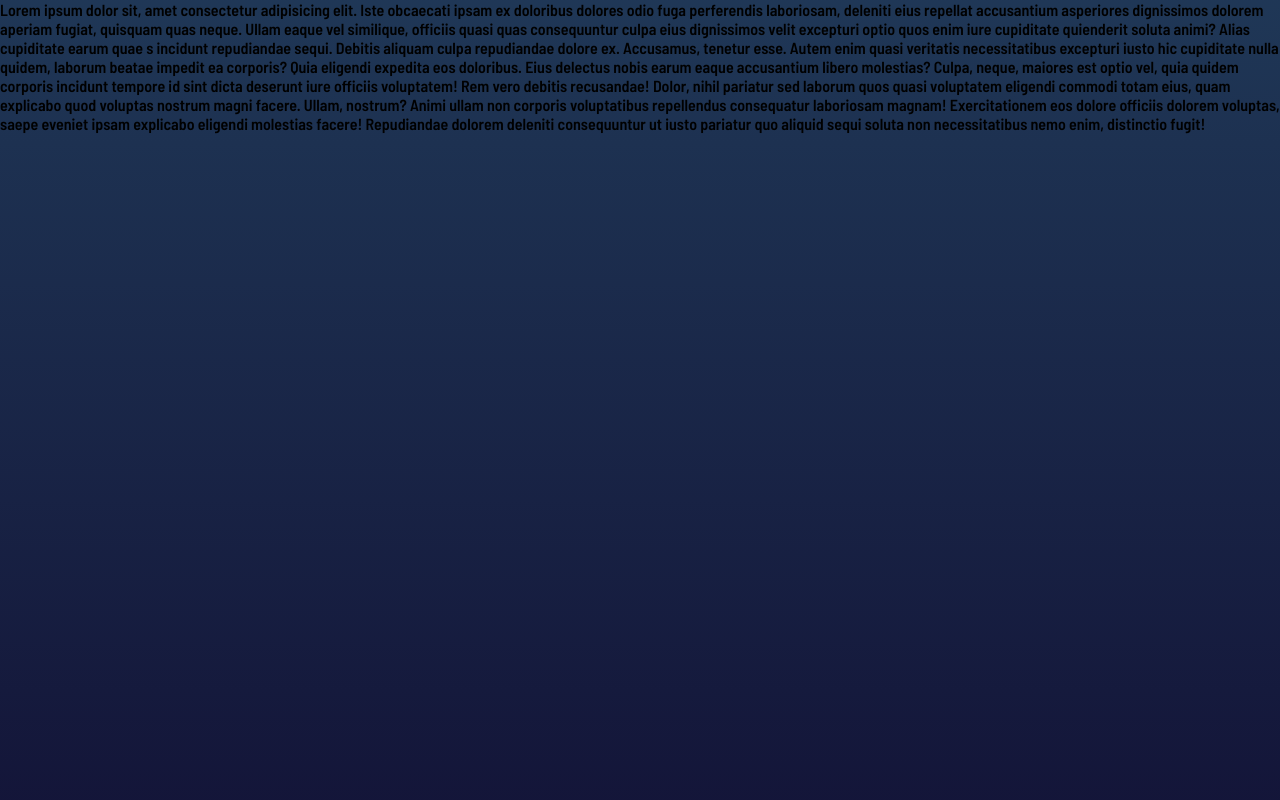
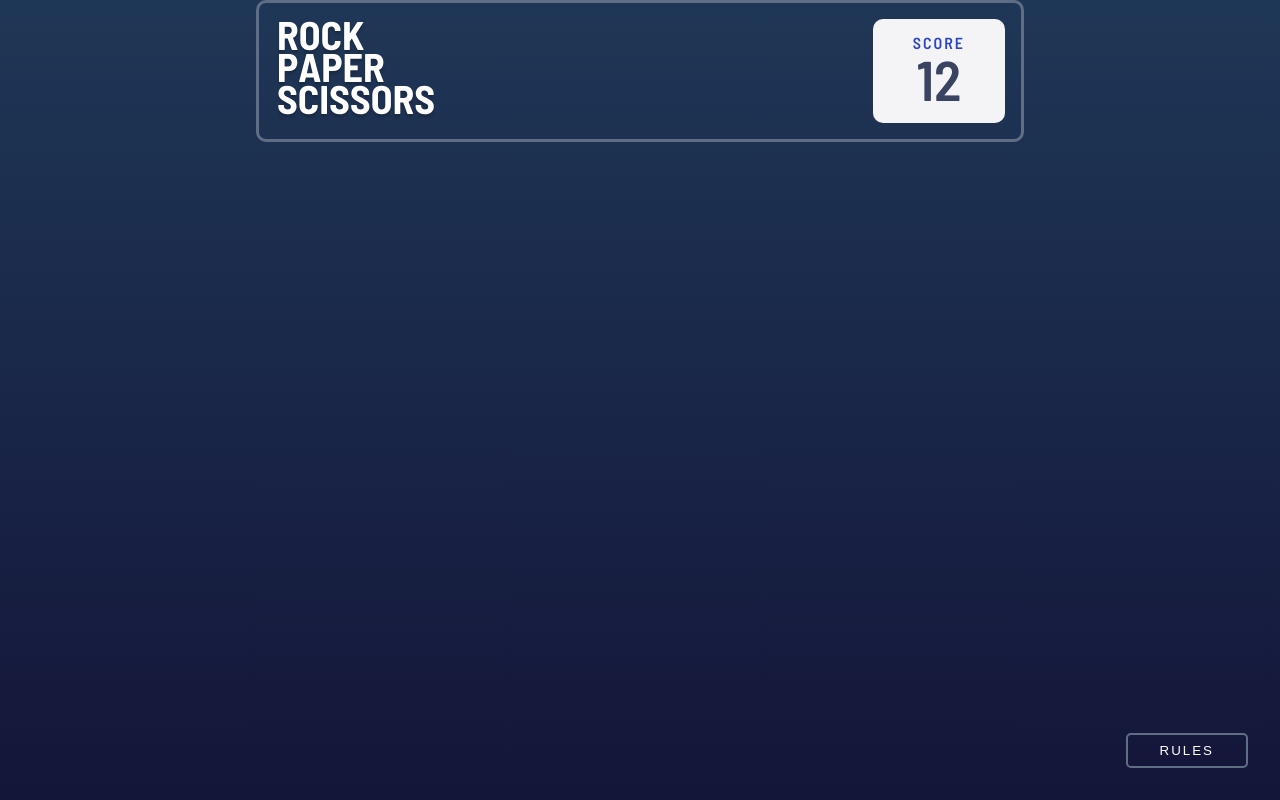
Before and after one commit to kcde/rps, a plain HTML site: page index.html in a window 1280 px wide. Drawn offline with Linux system fonts and the light colour scheme.

Commit message:
added logo and scoreboard

```diff
--- /dev/null
+++ b/css/reset.css
@@ -0,0 +1,48 @@
+/* http://meyerweb.com/eric/tools/css/reset/
+   v2.0 | 20110126
+   License: none (public domain)
+*/
+
+html, body, div, span, applet, object, iframe,
+h1, h2, h3, h4, h5, h6, p, blockquote, pre,
+a, abbr, acronym, address, big, cite, code,
+del, dfn, em, img, ins, kbd, q, s, samp,
+small, strike, strong, sub, sup, tt, var,
+b, u, i, center,
+dl, dt, dd, ol, ul, li,
+fieldset, form, label, legend,
+table, caption, tbody, tfoot, thead, tr, th, td,
+article, aside, canvas, details, embed,
+figure, figcaption, footer, header, hgroup,
+menu, nav, output, ruby, section, summary,
+time, mark, audio, video {
+	margin: 0;
+	padding: 0;
+	border: 0;
+	font-size: 100%;
+	font: inherit;
+	vertical-align: baseline;
+}
+/* HTML5 display-role reset for older browsers */
+article, aside, details, figcaption, figure,
+footer, header, hgroup, menu, nav, section {
+	display: block;
+}
+body {
+	line-height: 1;
+}
+ol, ul {
+	list-style: none;
+}
+blockquote, q {
+	quotes: none;
+}
+blockquote:before, blockquote:after,
+q:before, q:after {
+	content: '';
+	content: none;
+}
+table {
+	border-collapse: collapse;
+	border-spacing: 0;
+}
--- /dev/null
+++ b/css/style.css
@@ -0,0 +1,175 @@
+@import url('https://fonts.googleapis.com/css2?family=Barlow+Semi+Condensed:ital,wght@0,600;1,700&display=swap');
+*,
+*::after,
+*::before {
+    margin: 0;
+    padding: 0;
+    box-sizing: border-box;
+}
+
+:root {
+    --scissors-bg: linear-gradient(to right, hsl(39, 89%, 49%), hsl(40, 84%, 53%));
+    --paper-bg: linear-gradient(to right, hsl(230, 89%, 62%), hsl(230, 89%, 65%));
+    --rock-bg: linear-gradient(to right, hsl(349, 71%, 52%), hsl(349, 70%, 56%));
+    --dark-text: hsl(229, 25%, 31%);
+    --score-text: hsl(229, 64%, 46%);
+    --header-outline: hsl(217, 16%, 45%);
+    --radial-bg: radial-gradient(hsl(214, 47%, 23%), hsl(237, 49%, 15%));
+}
+
+body {
+    font-family: 'Barlow Semi Condensed', sans-serif;
+    background: linear-gradient(to bottom, hsl(214, 47%, 23%), hsl(237, 49%, 15%));
+    height: 100vh;
+    color: white;
+    position: relative;
+    z-index: -1;
+}
+
+header {
+    border: 3px solid var(--header-outline);
+    padding: 1rem;
+    display: flex;
+    justify-content: space-between;
+    align-items: center;
+    width: 80%;
+    margin: 0 auto;
+    border-radius: 10px;
+    max-width: 768px;
+}
+
+img {
+    width: 100%;
+}
+
+.btn {
+    border: none;
+    background: none;
+}
+
+.rules-btn {
+    color: white;
+    text-transform: uppercase;
+    border: 2px solid var(--header-outline);
+    padding: 0.5rem 2rem;
+    border-radius: 5px;
+    position: absolute;
+    bottom: 4rem;
+    left: 50%;
+    transform: translateX(-50%);
+    letter-spacing: 2px;
+}
+
+body .display-none {
+    display: none;
+}
+
+.overlay {
+    position: absolute;
+    width: 100%;
+    height: 100%;
+    background: rgba(59, 67, 99);
+    z-index: 2;
+    color: var(--dark-text);
+}
+
+.rules {
+    width: 100%;
+    height: 100%;
+    background: hsl(240, 9%, 96%);
+    display: flex;
+    flex-direction: column;
+    align-items: center;
+    justify-content: center;
+    position: relative;
+}
+
+.rules-head {
+    text-transform: uppercase;
+
+    font-weight: 600;
+    font-size: 2rem;
+    text-align: center;
+}
+
+.rules-header {
+    margin-bottom: 8rem;
+}
+.close-rules {
+    color: var(--header-outline);
+    font-size: 2rem;
+    position: absolute;
+    bottom: 1rem;
+    left: 50%;
+    transform: translateY(-50%);
+}
+.logo img {
+    width: 60%;
+}
+.score {
+    background-color: hsl(240, 9%, 96%);
+    display: flex;
+    flex-direction: column;
+    align-items: center;
+    padding: 10px 1rem;
+    border-radius: 10px;
+}
+
+.score-text {
+    color: var(--score-text);
+    text-transform: uppercase;
+    letter-spacing: 2px;
+    font-size: 14px;
+}
+.score-number {
+    color: var(--dark-text);
+    font-size: 2rem;
+    font-weight: 700;
+}
+
+@media (min-width: 768px) {
+    .overlay {
+        display: grid;
+        place-items: center;
+        background: rgba(39, 44, 63, 0.61);
+    }
+    .rules {
+        width: 450px;
+        height: 450px;
+        margin: 0 auto;
+        border-radius: 10px;
+    }
+
+    .rules-header {
+        margin-bottom: 2rem;
+        text-align: left;
+        display: flex;
+        align-items: center;
+        justify-content: space-between;
+    }
+
+    .close-rules {
+        position: initial;
+        transform: none;
+    }
+
+    .logo img {
+        width: 100%;
+    }
+    .score {
+        padding: 1rem 2.5rem;
+        border-radius: 10px;
+    }
+    .score-text {
+        font-size: 1rem;
+    }
+    .score-number {
+        font-size: 3.5rem;
+    }
+    .rules-btn {
+        transform: none;
+        left: initial;
+        right: 2rem;
+        bottom: 2rem;
+    }
+}
--- a/index.html
+++ b/index.html
@@ -3,25 +3,45 @@
     <head>
         <meta charset="UTF-8" />
         <meta name="viewport" content="width=device-width, initial-scale=1.0" />
-        <link rel="stylesheet" href="./style.css" />
+        <link
+            rel="stylesheet"
+            href="https://cdnjs.cloudflare.com/ajax/libs/font-awesome/5.15.1/css/all.min.css"
+        />
+        <link rel="stylesheet" href="./css/reset.css" />
+        <link rel="stylesheet" href="./css/style.css" />
+
         <title>Document</title>
     </head>
-    <body>
-        Lorem ipsum dolor sit, amet consectetur adipisicing elit. Iste obcaecati ipsam ex doloribus
-        dolores odio fuga perferendis laboriosam, deleniti eius repellat accusantium asperiores
-        dignissimos dolorem aperiam fugiat, quisquam quas neque. Ullam eaque vel similique, officiis
-        quasi quas consequuntur culpa eius dignissimos velit excepturi optio quos enim iure
-        cupiditate quienderit soluta animi? Alias cupiditate earum quae s incidunt repudiandae
-        sequi. Debitis aliquam culpa repudiandae dolore ex. Accusamus, tenetur esse. Autem enim
-        quasi veritatis necessitatibus excepturi iusto hic cupiditate nulla quidem, laborum beatae
-        impedit ea corporis? Quia eligendi expedita eos doloribus. Eius delectus nobis earum eaque
-        accusantium libero molestias? Culpa, neque, maiores est optio vel, quia quidem corporis
-        incidunt tempore id sint dicta deserunt iure officiis voluptatem! Rem vero debitis
-        recusandae! Dolor, nihil pariatur sed laborum quos quasi voluptatem eligendi commodi totam
-        eius, quam explicabo quod voluptas nostrum magni facere. Ullam, nostrum? Animi ullam non
-        corporis voluptatibus repellendus consequatur laboriosam magnam! Exercitationem eos dolore
-        officiis dolorem voluptas, saepe eveniet ipsam explicabo eligendi molestias facere!
-        Repudiandae dolorem deleniti consequuntur ut iusto pariatur quo aliquid sequi soluta non
-        necessitatibus nemo enim, distinctio fugit!
+    <body class="">
+        <!-- OVERLAY -->
+        <div class="overlay display-none">
+            <div class="rules">
+                <div class="container">
+                    <div class="rules-header">
+                        <h1 class="rules-head">Rules</h1>
+                        <button type="button" class="btn close-rules">
+                            <i class="fas fa-times"></i>
+                        </button>
+                    </div>
+
+                    <div class="rules-img"><img src="./assets/image-rules.svg" alt="rules" /></div>
+                </div>
+            </div>
+        </div>
+        <!-- HEADER -->
+        <header>
+            <div class="logo">
+                <img src="./assets/logo.svg" alt="logo" />
+            </div>
+            <div class="score">
+                <p class="score-text">score</p>
+                <p class="score-number">12</p>
+            </div>
+        </header>
+
+        <!-- MAIN GAME -->
+        <main></main>
+
+        <button class="btn rules-btn">rules</button>
     </body>
 </html>
--- a/style.css
+++ /dev/null
@@ -1,24 +0,0 @@
-@import url('https://fonts.googleapis.com/css2?family=Barlow+Semi+Condensed:ital,wght@0,600;1,700&display=swap');
-*,
-*::after,
-*::before {
-    margin: 0;
-    padding: 0;
-    box-sizing: border-box;
-}
-
-:root {
-    --scissors-bg: linear-gradient(to right, hsl(39, 89%, 49%), hsl(40, 84%, 53%));
-    --paper-bg: linear-gradient(to right, hsl(230, 89%, 62%), hsl(230, 89%, 65%));
-    --rock-bg: linear-gradient(to right, hsl(349, 71%, 52%), hsl(349, 70%, 56%));
-    --dark-text: hsl(229, 25%, 31%);
-    --score-text: hsl(229, 64%, 46%);
-    --header-outline: hsl(217, 16%, 45%);
-    --radial-bg: radial-gradient(hsl(214, 47%, 23%), hsl(237, 49%, 15%));
-}
-
-body {
-    font-family: 'Barlow Semi Condensed', sans-serif;
-    background: linear-gradient(to bottom, hsl(214, 47%, 23%), hsl(237, 49%, 15%));
-    height: 100vh;
-}
```
